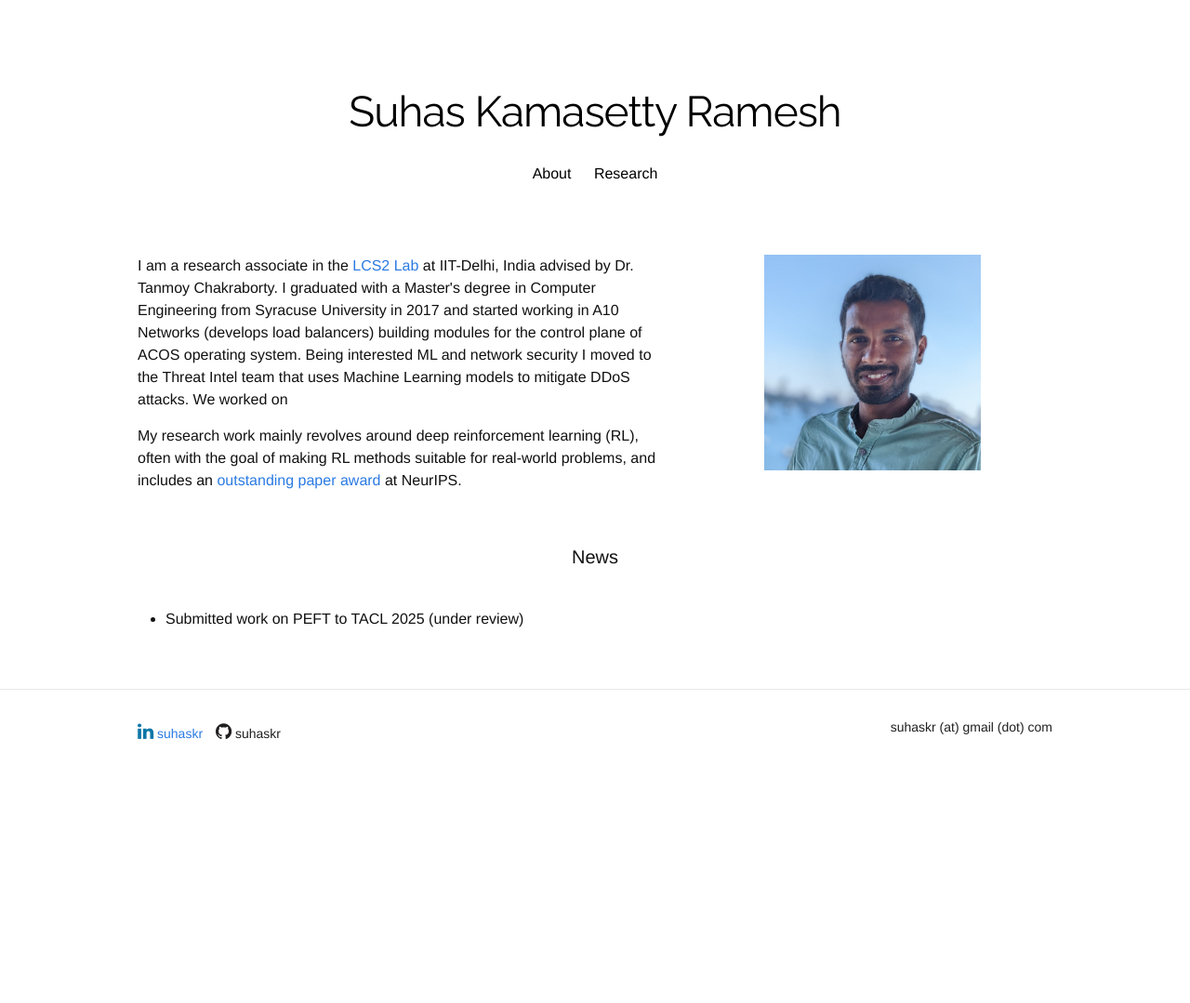
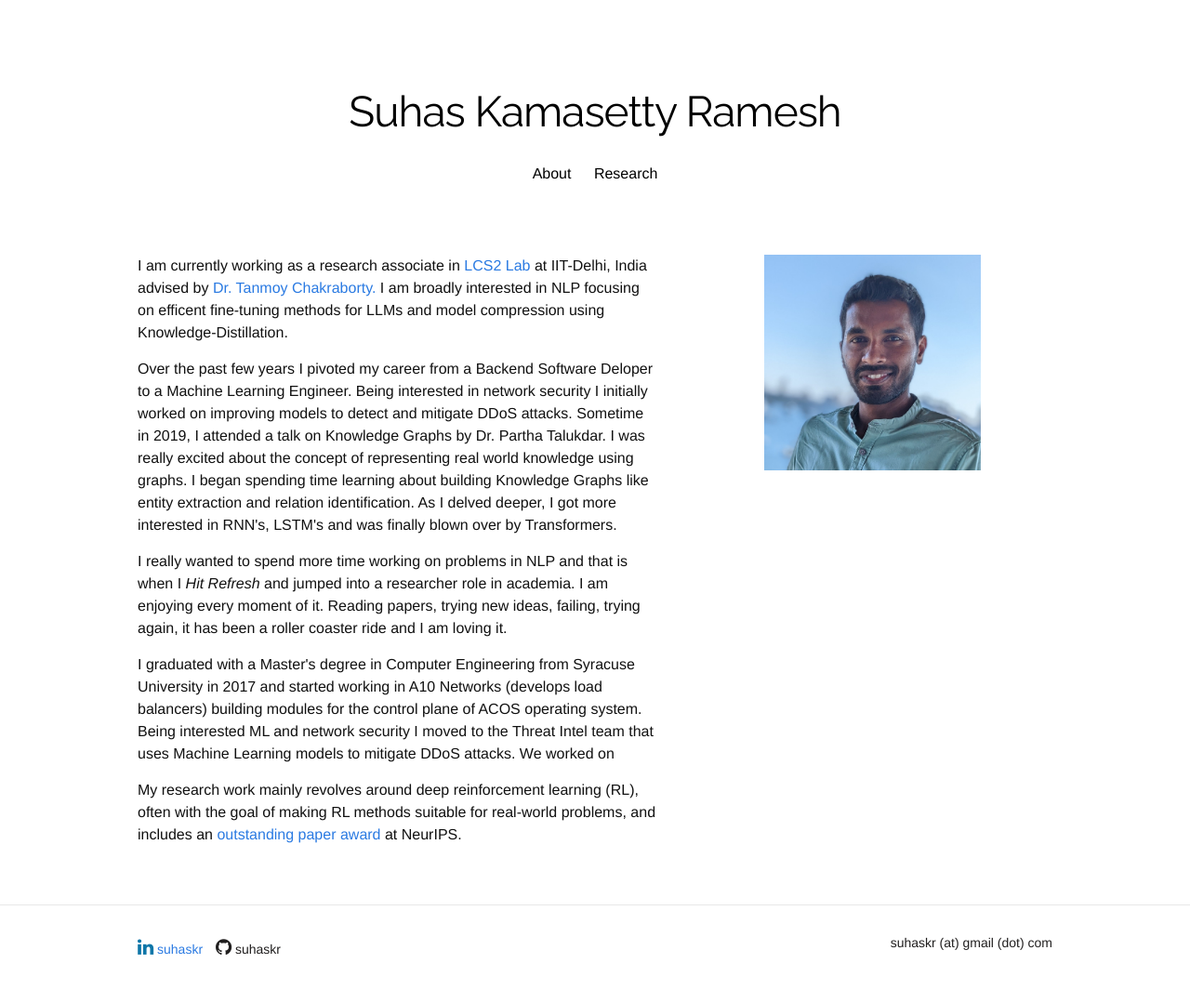
Before and after one commit to suhaskr/suhaskr.github.io, a Jekyll site: the page built from index.html, in a window 1280 px wide. Shown: the whole page at 93% size. Built offline with Jekyll 4.4.1, drawn with Linux system fonts in a browser that asks for light colours; nearby versions of some CDN libraries; some web fonts are replaced; a style sheet for code colours, icons or effects is not loaded; before the commit the page ends 900 px from its top, so only the background shows below that.

Commit message:
Update index.html

```diff
--- a/index.html
+++ b/index.html
@@ -6,10 +6,26 @@ title: "Suhas Kamasetty Ramesh"
 
 <div class="row">
 	<div class="seven columns">
-		<p> I am a research associate in the <a href="https://www.lcs2.in/"> LCS2 Lab </a> at IIT-Delhi, India advised by Dr. Tanmoy Chakraborty.
-		I graduated with a Master's degree in Computer Engineering from Syracuse University in 2017 and
-		started working in A10 Networks (develops load balancers) building modules for the control plane of ACOS operating system.
-		Being interested ML and network security I moved to the Threat Intel team that uses Machine Learning models to mitigate DDoS attacks. We worked on
+		<p>
+			I am currently working as a research associate in <a href="https://www.lcs2.in/"> LCS2 Lab </a> at IIT-Delhi, India advised by <a href="https://tanmoychak.com/"> Dr. Tanmoy Chakraborty.</a>
+			I am broadly interested in NLP focusing on efficent fine-tuning methods for LLMs and model compression using Knowledge-Distillation.
+		</p>
+		<p>
+			Over the past few years I pivoted my career from a Backend Software Deloper to a Machine Learning Engineer.
+			Being interested in network security I initially worked on improving models to detect and mitigate DDoS attacks.
+			Sometime in 2019, I attended a talk on Knowledge Graphs by Dr. Partha Talukdar. I was really excited about the concept of representing real world knowledge
+			using graphs. I began spending time learning about building Knowledge Graphs like entity extraction and relation identification.
+			As I delved deeper, I got more interested in RNN's, LSTM's and was finally blown over by Transformers.
+		</p>
+		<p>
+			I really wanted to spend more time working on problems in NLP and that is when I <i>Hit Refresh</i> and jumped into a researcher role in academia.
+			I am enjoying every moment of it. Reading papers, trying new ideas, failing, trying again, it has been a roller coaster ride and I am loving it.
+		</p>
+
+		<p>
+			I graduated with a Master's degree in Computer Engineering from Syracuse University in 2017 and
+			started working in A10 Networks (develops load balancers) building modules for the control plane of ACOS operating system.
+			Being interested ML and network security I moved to the Threat Intel team that uses Machine Learning models to mitigate DDoS attacks. We worked on
 		</p>
 <!--  		I also had a brief stint at Latent Logic (acquired by <a href="https://waymo.com/">Waymo</a>), a self-driving car startup in Oxford -->
 		<p> My research work mainly revolves around deep reinforcement learning (RL), often with the goal of making RL methods suitable for real-world problems, and includes
@@ -25,9 +41,11 @@ title: "Suhas Kamasetty Ramesh"
 </div>
 
 
-<h1 class="page-heading">News</h1>
+<!--<h1 class="page-heading">News</h1>
 <ul>
   <li> Submitted work on PEFT to TACL 2025 (under review) </li>
+</ul>
+-->
 <!--   <li> Two papers (including one spotlight presentation) accepted at ICLR 2021. </li>  -->
 <!--   <li> At NeurIPS 2020, I'll be giving a talk "Contrastive Behavioral Similarity Embeddings for Generalization in RL" at the <a href="https://nips.cc/Conferences/2020/Schedule?showEvent=16109">Biological and Artifical RL Workshop</a>. </li>  -->
 <!--   <li> Gave a talk about Offline RL at<a href="http://mlcollective.org/dlct"> ML Collective Reading Group </a>. </li> -->
@@ -36,4 +54,3 @@ title: "Suhas Kamasetty Ramesh"
 <!--   <li> Gave a talk at Stanford about <a href="https://offline-rl.github.io">offline reinforcement learning</a>. -->
 <!--   <li> At NeurIPS 2019, I <a href='https://slideslive.com/38922027/deep-reinforcement-learning-3?t=1728'>gave a talk </a> about our work on <a href='https://offline-rl.github.io'>offline RL</a> in the Deep RL Workshop.</li> -->
 <!--   <li> At ICML 2019, I <a href="https://youtu.be/_IXj6kXPdq8"> gave a talk </a> about our work on <a href="https://arxiv.org/abs/1902.07198"> Learning to Generalize from Sparse and Underspecified Rewards. </a> -->
-</ul>
```
